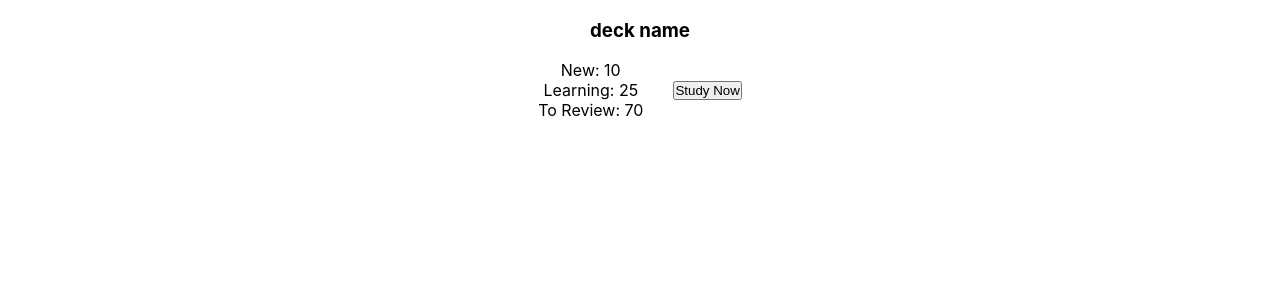
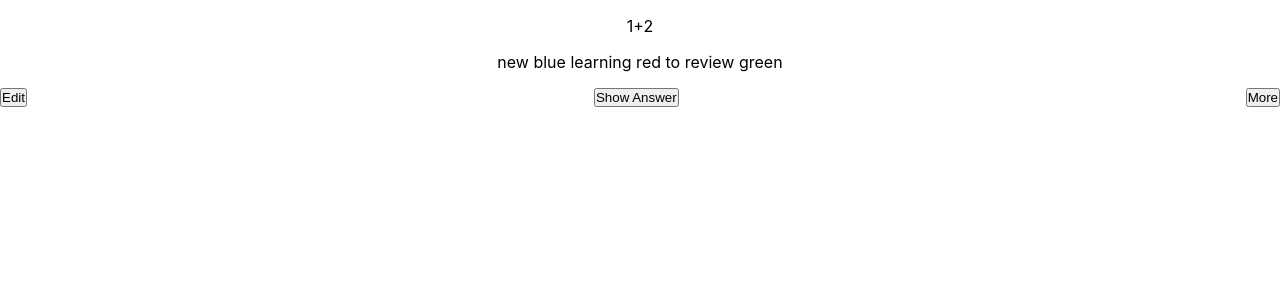
Before and after one commit to markxburek/flashcard-app, a React (Create React App) app in the folder flashcard-app/: page / in a window 1280 px wide. Shown: the top 300 px of the page. Built offline with nearby package versions, Linux system fonts and the light colour scheme.

Commit message:
Made flashcard & button panel main app components

```diff
--- a/flashcard-app/src/components/App.js
+++ b/flashcard-app/src/components/App.js
@@ -26,9 +26,9 @@ function App() {
   return (
     <div className="App">
       <Provider store={store}>
-        <DeckInfoScreen />
-        {/* <FlashCard />
-        <ButtonPanel /> */}
+        {/* <DeckInfoScreen /> */}
+        <FlashCard />
+        <ButtonPanel />
 
       </Provider>
 
```
